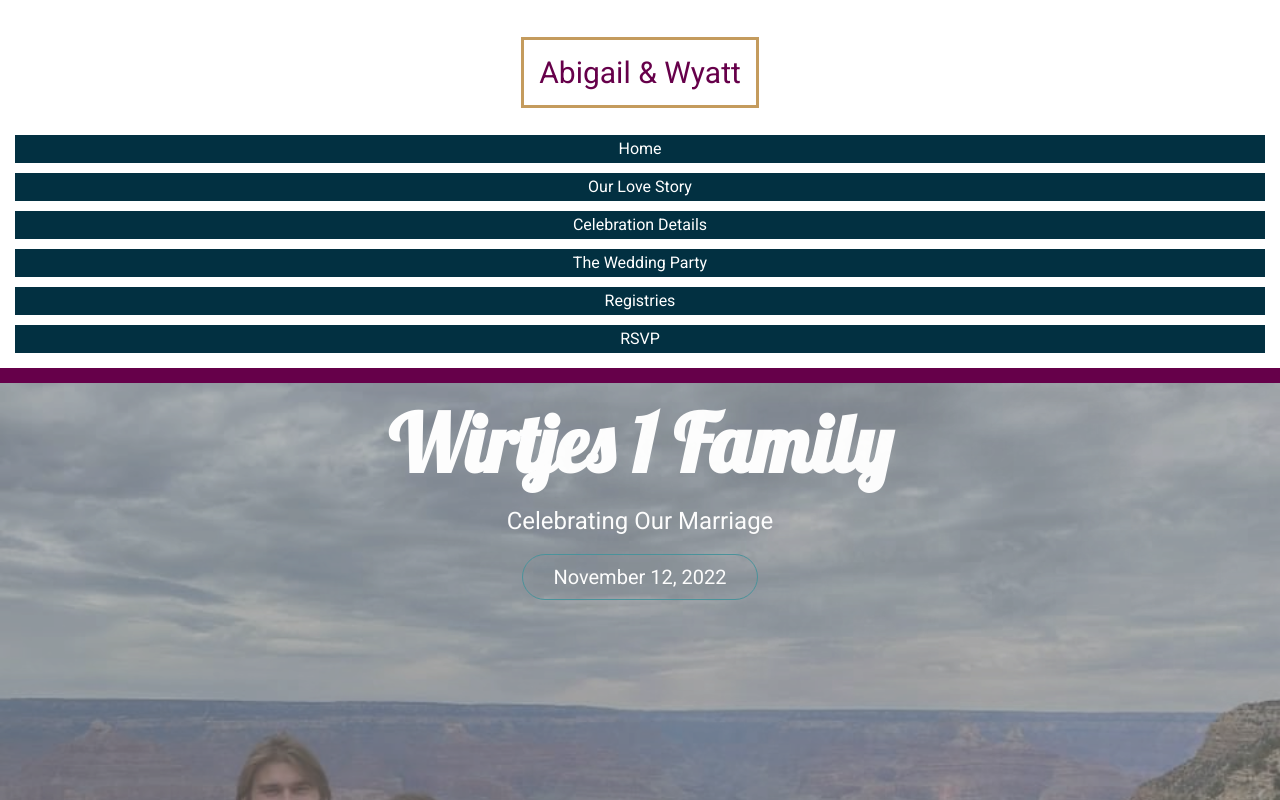
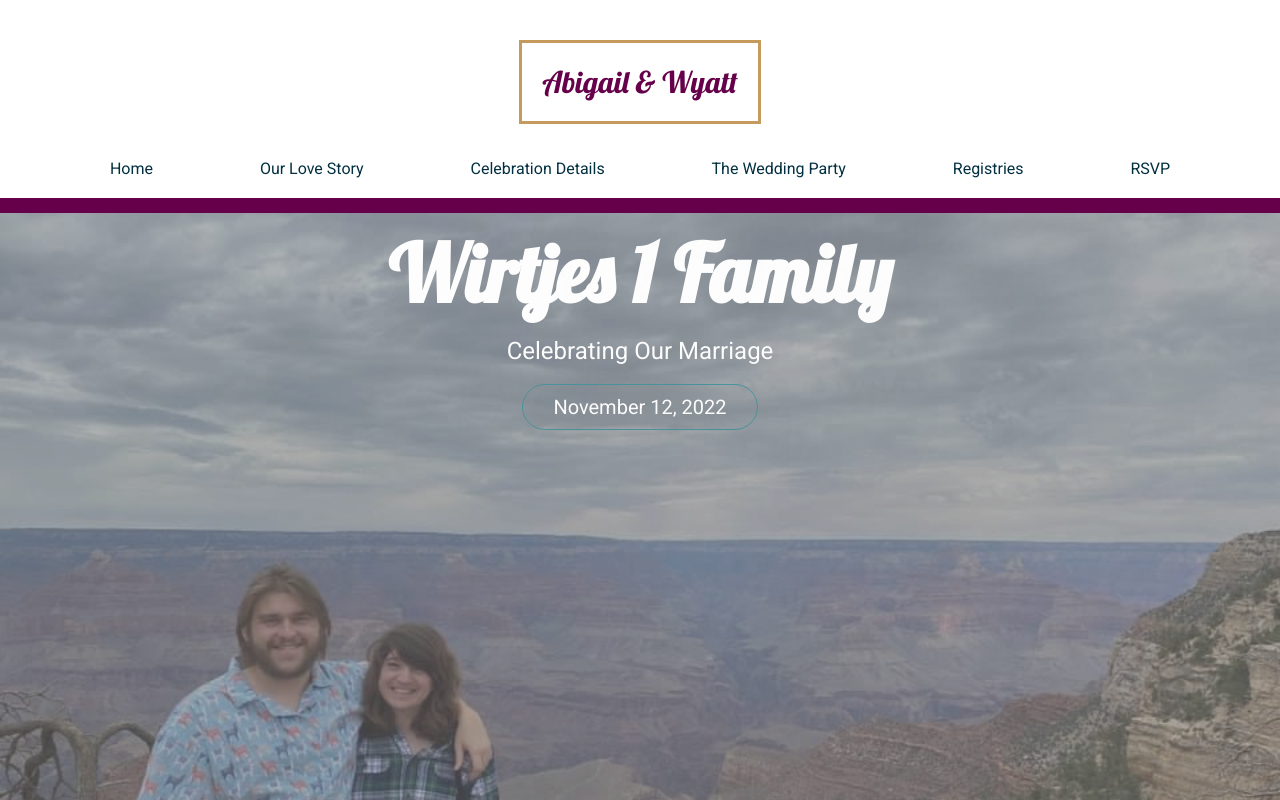
Before and after one commit to aschul6/Weddingsite1, a plain HTML site: page index.html in a window 1280 px wide. Shown: the top 800 px of the page. Drawn offline with Linux system fonts and the light colour scheme.

Commit message:
Media Queries
Updates

```diff
--- a/css/styles.css
+++ b/css/styles.css
@@ -39,8 +39,10 @@ header, footer {
 header {
     padding-top: 20px;
 }
-.logo {
+.logo,
+.logo a {
     margin: 20px;
+    padding: 10px;
     font-family: 'Lobster', cursive;
     text-decoration: none;
     color: #66004A;
@@ -48,10 +50,8 @@ header {
 }
 
 .logo a {
-    padding: 15px;
+    padding: 20px;
     border: .1em solid rgb(196, 155, 93);
-    margin: 20px;
-    color: #66004A;
 }
 
 .header .container,
@@ -168,7 +168,6 @@ header {
         text-decoration: none;
     }
     header, section, footer {
-        display: block;
         width: 100%;
     }
     .row {
@@ -181,6 +180,45 @@ header {
     .align-items-center {
         align-items: center;
     }
+
+    /* -------- Header --------- */
+
+    header,
+    .header .container {
+        display: flex;
+        flex-direction: column;
+    }
+
+    .menu,
+    .menu ul,
+    .menu ul li,
+    .menu ul li a {
+        display: flex;
+        flex-direction: row;
+        justify-content: space-evenly;
+    }
+
+    header .menu ul li,
+    header .menu ul li a {
+        background-color: transparent;
+        color: #023041;
+    }
+
+    .logo,
+    .logo a {
+        margin: 20px;
+        padding: 10px;
+        font-family: 'Lobster', cursive;
+        text-decoration: none;
+        color: #66004A;
+        font-size: 30px;
+    }
+
+    .logo a {
+        padding: 20px;
+        border: .1em solid rgb(196, 155, 93);
+    }
+
 
     /* Home section */
     .home-section,
@@ -288,4 +326,62 @@ header {
         animation: fadeInTop 1s ease forwards;
         animation-delay: 1s;
     }
+
 }
+@media screen and (min-width: 1024px) {
+    header,
+    .header .container {
+        display: flex;
+        flex-direction: column;
+    }
+
+    .menu,
+    .menu ul,
+    .menu ul li,
+    .menu ul li a {
+        display: flex;
+        flex-direction: row;
+        justify-content: space-evenly;
+    }
+
+    header .menu ul li,
+    header .menu ul li a {
+        background-color: transparent;
+        color: #023041;
+    }
+
+    .logo,
+    .logo a {
+        margin: 20px;
+        padding: 10px;
+        font-family: 'Lobster', cursive;
+        text-decoration: none;
+        color: #66004A;
+        font-size: 30px;
+    }
+
+    .logo a {
+        padding: 20px;
+        border: .1em solid rgb(196, 155, 93);
+    }
+
+    /* -------- Footer --------- */
+
+    .footer {
+        background-color: #0A6E79;
+        margin-top: 0;
+        padding: 0;
+    }
+
+    .dkblue .logo {
+        display: none;
+    }
+
+    .footer .menu,
+    .footer .menu ul,
+    .footer .menu ul li {
+        margin: 10px 5px;
+        list-style: none;
+        color: #fff;
+    }
+}
--- a/index.html
+++ b/index.html
@@ -16,7 +16,7 @@
             <div class="logo">
                 <a href="index.html">Abigail & Wyatt</a>
             </div>
-            <nav class="menu">
+            <nav class="menu justify-content-between">
                 <ul>
                     <li><a href="index.html">Home</a></li>
                     <li><a href="lovestory.html">Our Love Story</a></li>
@@ -34,7 +34,7 @@
 <section class="home-section">
     <!--slide start-->
     <div class="slide active" style="background-image: url('img/slides/slide-1.jpg');">
-        <div class="row align-items-center">
+        <div class="row align-items-center justify-content-between">
             <div class="home-content">
                 <h1>Wirtjes 1 Family</h1>
                 <p>Celebrating Our Marriage</p>
@@ -45,7 +45,7 @@
     <!--slide end-->
     <!--slide start-->
     <div class="slide" style="background-image: url('img/slides/slide-2.jpg');">
-        <div class="row align-items-center">
+        <div class="row align-items-center justify-content-between">
             <div class="home-content">
                 <h1>Celebrating Our Marriage</h1>
                 <p>Save the Date</p>
@@ -56,7 +56,7 @@
     <!--slide end-->
     <!--slide start-->
     <div class="slide" style="background-image: url('img/slides/slide-3.jpg');">
-        <div class="row align-items-center">
+        <div class="row align-items-center justify-content-between">
             <div class="home-content">
                 <h1>Celebrating Our Marriage</h1>
                 <p>Wirtjes 1 Family</p>
@@ -67,7 +67,7 @@
     <!--slide end-->
     <!--slide start-->
     <div class="slide" style="background-image: url('img/slides/slide-4.jpg');">
-        <div class="row align-items-center">
+        <div class="row align-items-center justify-content-between">
             <div class="home-content">
                 <h1>Celebrating Our Marriage</h1>
                 <p>Wirtjes 1 Family</p>
@@ -78,7 +78,7 @@
     <!--slide end-->
     <!--slide start-->
     <div class="slide" style="background-image: url('img/slides/slide-5.jpg');">
-        <div class="row align-items-center">
+        <div class="row align-items-center justify-content-between">
             <div class="home-content">
                 <h1>Celebrating Our Marriage</h1>
                 <p>Wirtjes 1 Family</p>
```
